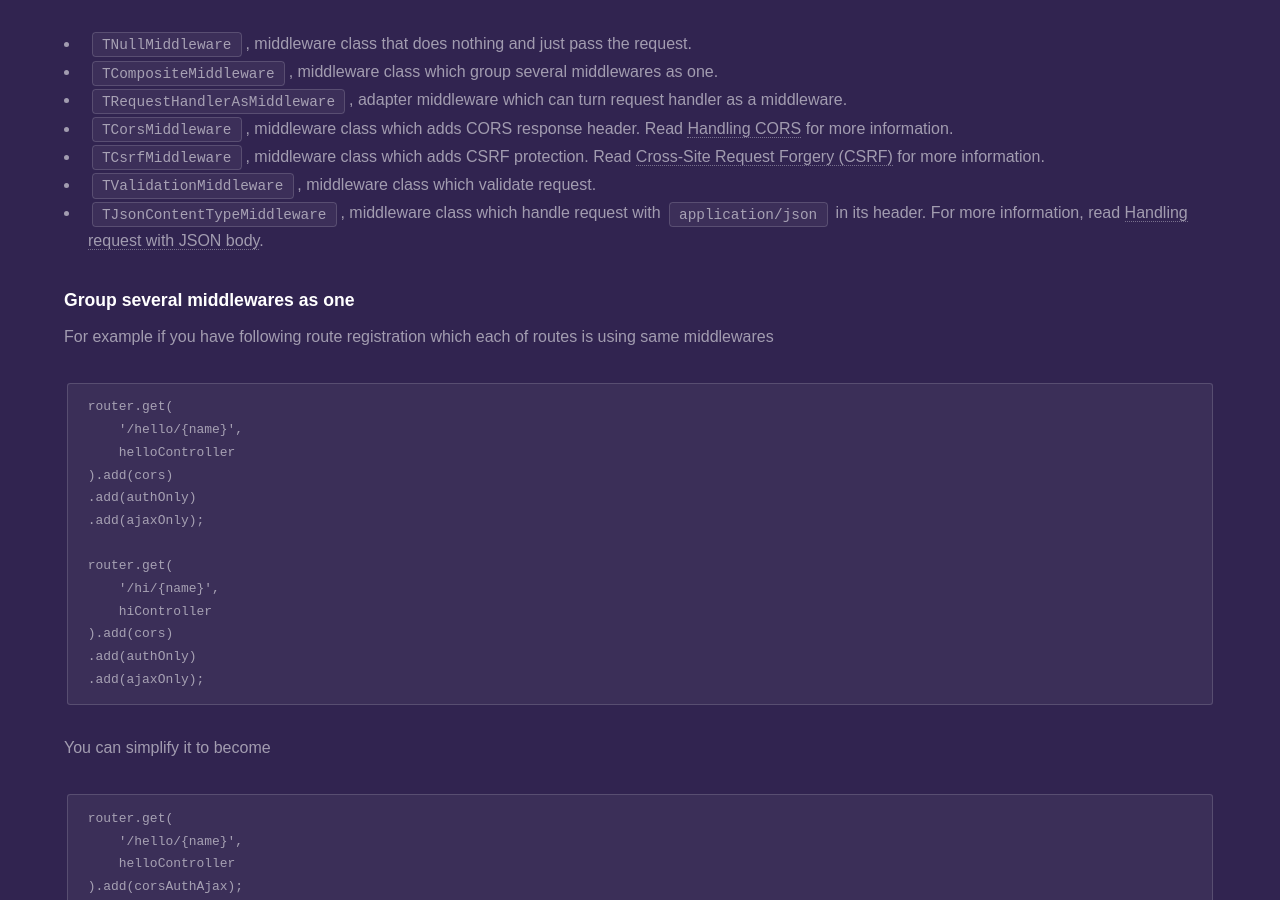
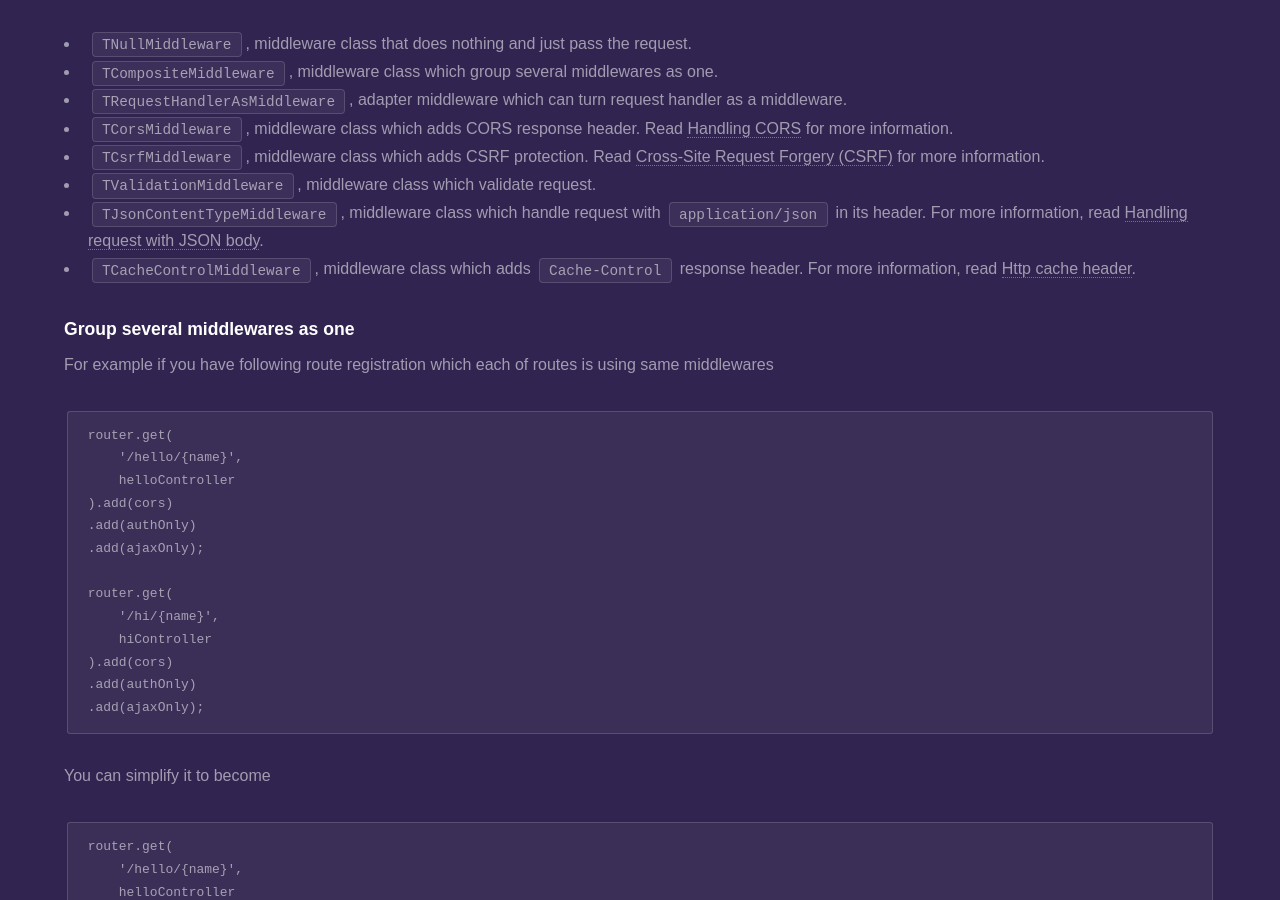
Before and after one commit to fanoframework/fanoframework.github.io, a Jekyll site: the page built from middlewares/index.md, in a window 1280 px wide and 900 px high, scrolled down 7355 px. Built offline with Jekyll 4.4.1, drawn with Linux system fonts in a browser that asks for light colours; our own code applies the rules of GitHub Pages for plain Markdown files.

Commit message:
Update index.md

```diff
--- a/middlewares/index.md
+++ b/middlewares/index.md
@@ -289,6 +289,7 @@ Fano Framework provides several built-in middlewares.
 - `TCsrfMiddleware`, middleware class which adds CSRF protection. Read [Cross-Site Request Forgery (CSRF)](/security/csrf-protection) for more information.
 - `TValidationMiddleware`, middleware class which validate request.
 - `TJsonContentTypeMiddleware`, middleware class which handle request with `application/json` in its header. For more information, read [Handling request with JSON body](/working-with-request#handling-request-with-json-body).
+- `TCacheControlMiddleware`, middleware class which adds `Cache-Control` response header. For more information, read [Http cache header](/working-with-response#http-cache-header).
 
 ### Group several middlewares as one
 
```
